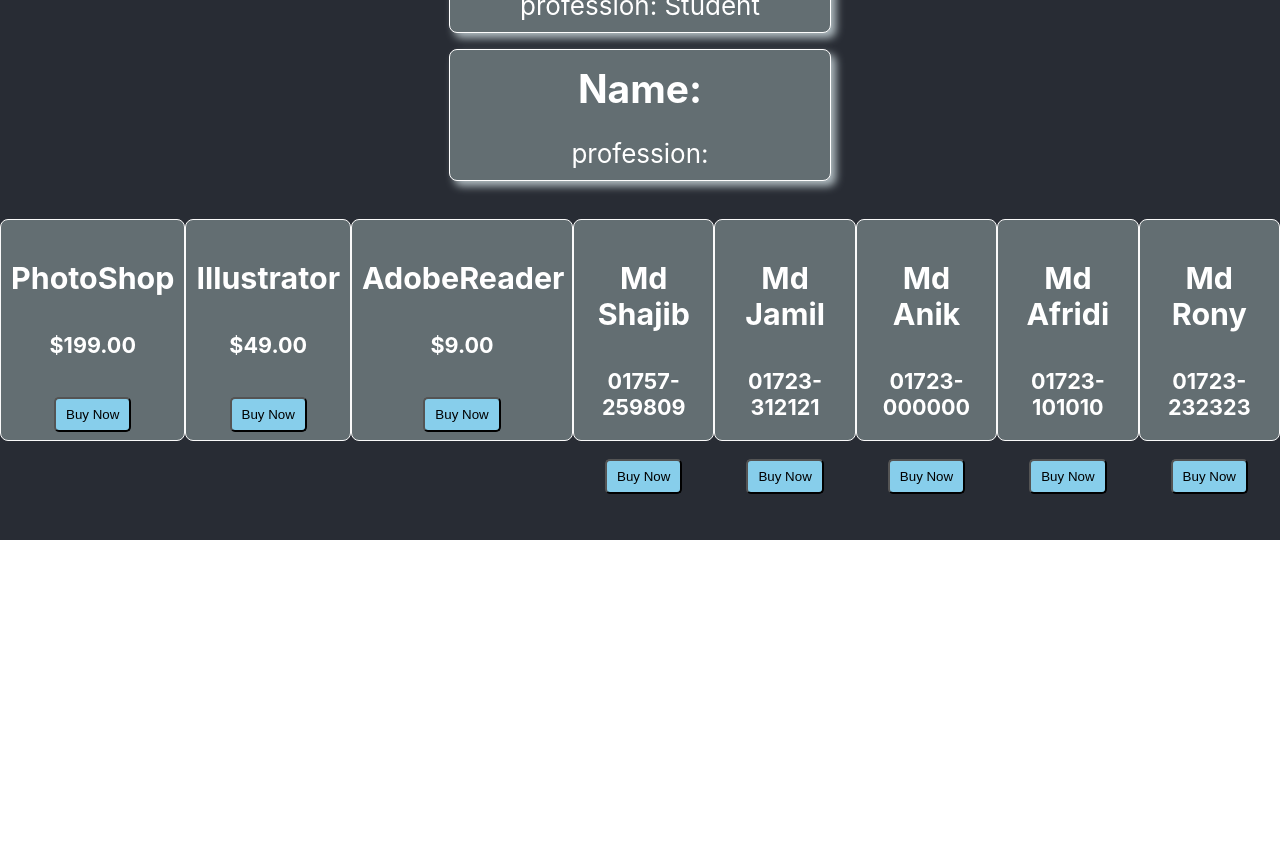
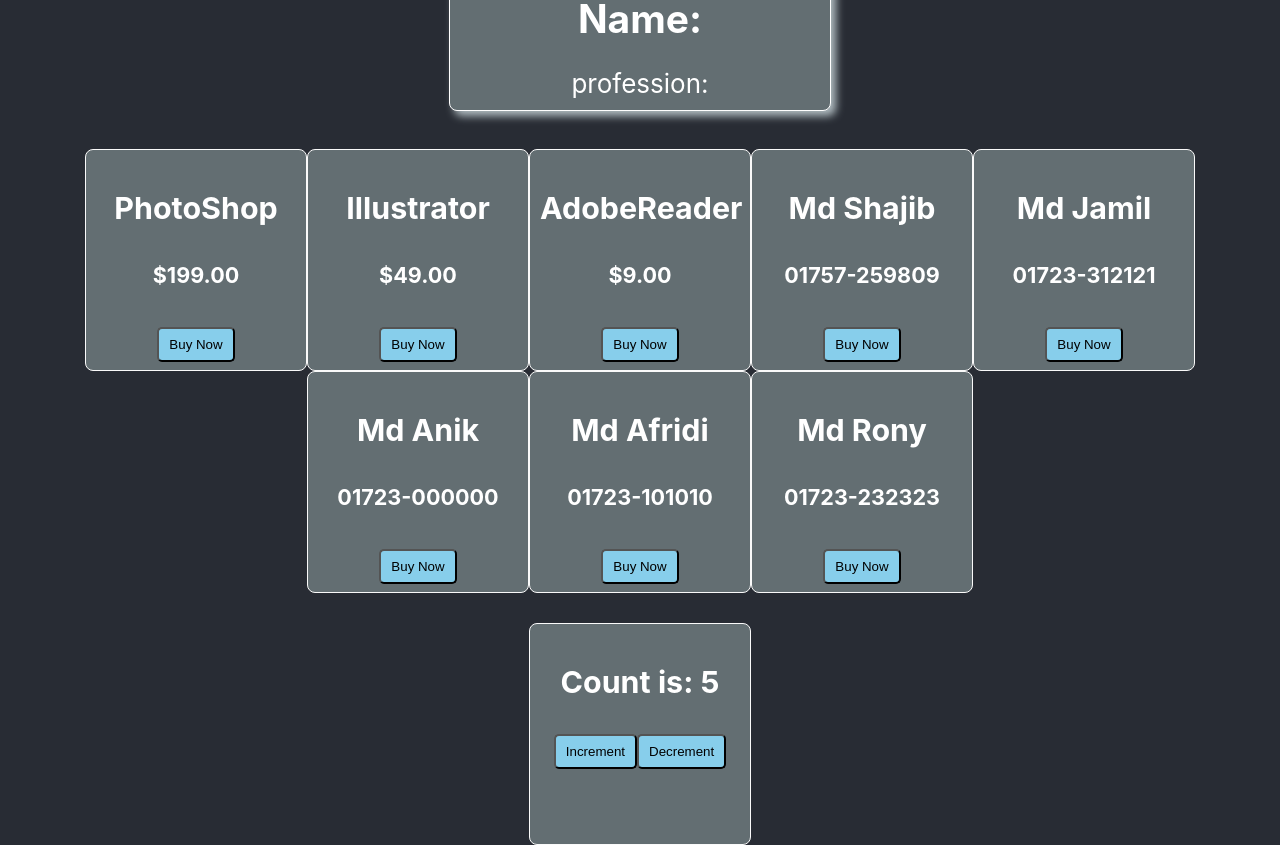
Before and after one commit to Md-Shajib/React-Core-Concepts, a React (Create React App) app: page / in a window 1280 px wide. Shown: the part 260-1105 px from the top of the page. Before the commit the page ends 800 px from the top, so only its background shows below. Built offline with nearby package versions, Linux system fonts and the light colour scheme.

Commit message:
React Hook, useState()

```diff
--- a/src/App.js
+++ b/src/App.js
@@ -3,6 +3,7 @@
 import Products from './components/component.products';
 import ProductArea from './components/component.productArea';
 import './App.css';
+import IncDec from './components/component.inc_dec';
 
 function App() {
   return (
@@ -12,7 +13,7 @@
         <Person name="Md Shajib" profession="Student"></Person>
         <Person></Person>
         <ProductArea></ProductArea>
-
+        <IncDec></IncDec>
       </header>
     </div>
   );
--- /dev/null
+++ b/src/components/component.inc_dec.js
@@ -0,0 +1,33 @@
+import { useState } from "react";
+
+function IncDec(){
+    const ProductStyle = {
+        backgroundColor: '#636e72',
+        padding: '10px',
+        border: '1px solid #fafafa',
+        borderRadius: '8px',
+        height: '200px',
+        width: '200px',
+    }
+    const ButtonStyle = {
+        backgroundColor: 'skyblue',
+        height: '35px',
+        padding: '8px 10px',
+        borderRadius: '5px'
+    }
+    const [count, setCount] = useState(5);
+    const Decrement = () => {
+        setCount(count-1);
+    }
+    return(
+        <div style={ProductStyle}>
+            <h3>Count is: {count}</h3>
+            <button onClick={() => setCount(count+1)} style={ButtonStyle}>Increment</button>
+            <button onClick={Decrement} style={ButtonStyle}>Decrement</button>
+        </div>
+    );
+
+
+}
+
+export default IncDec;
--- a/src/components/component.productArea.js
+++ b/src/components/component.productArea.js
@@ -15,18 +15,21 @@
         {name: 'AdobeReader', price: '$9.00'},
         {name: 'Canva', price: '$5.00'}
       ];
-    const StileContainer = {
+    const StyleContainer = {
         maxWidth: '100%',
         padding: '20px',
         margin: '10px',
         display: 'flex',
-        flexDirection: 'row'
+        flexDirection: 'row',
+        flexWrap: 'wrap',
+        justifyContent: 'center',
     }
     return(
-        <div style={StileContainer}>
+        <div style={StyleContainer}>
         <Products product={ProductList[0]}></Products>
         <Products product={ProductList[1]}></Products>
         <Products product={ProductList[2]}></Products>
+        <br></br>
         {
             FriendsList.map(friends => <Friends Friend={friends}></Friends>)
         }
```
